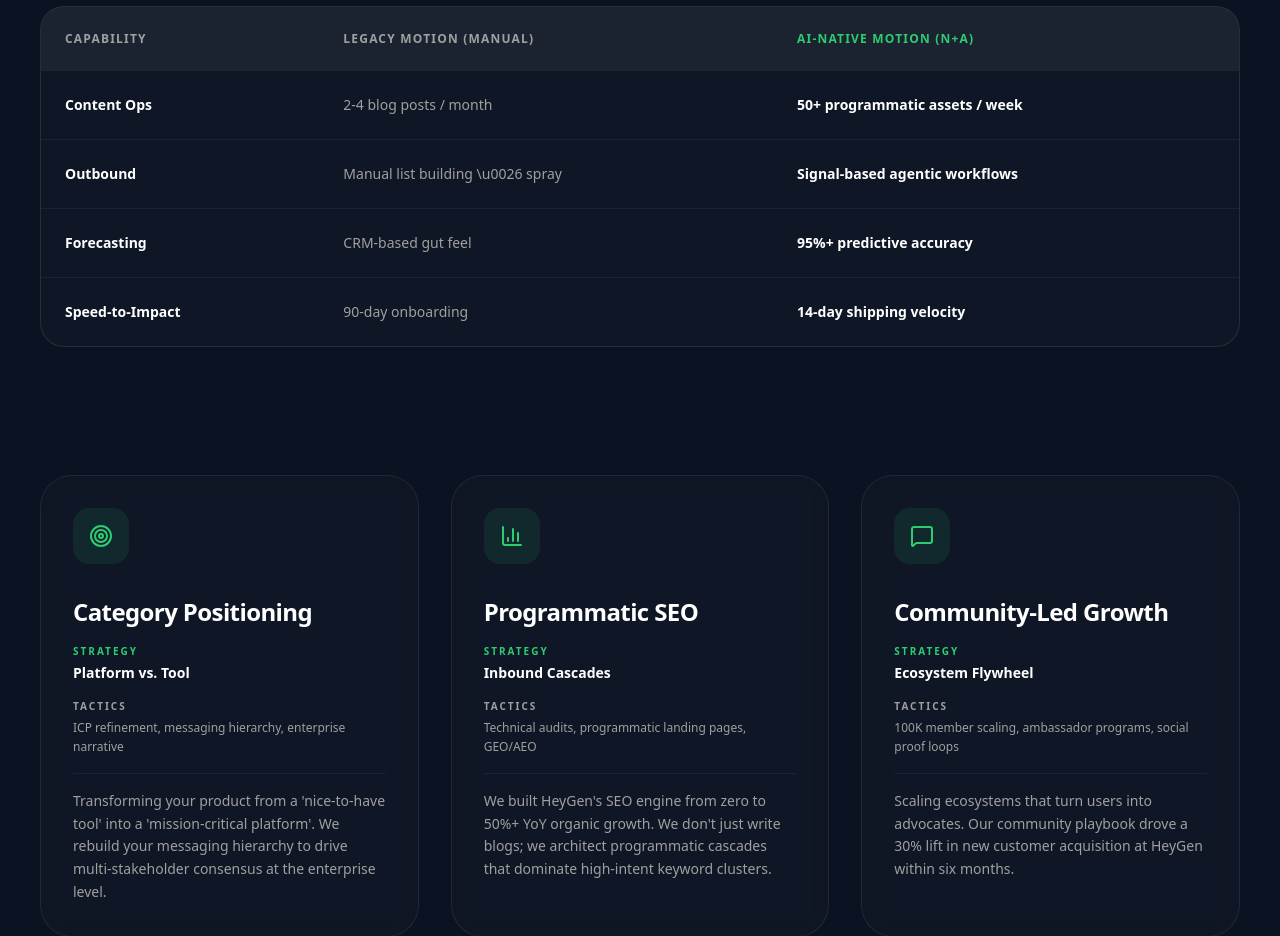
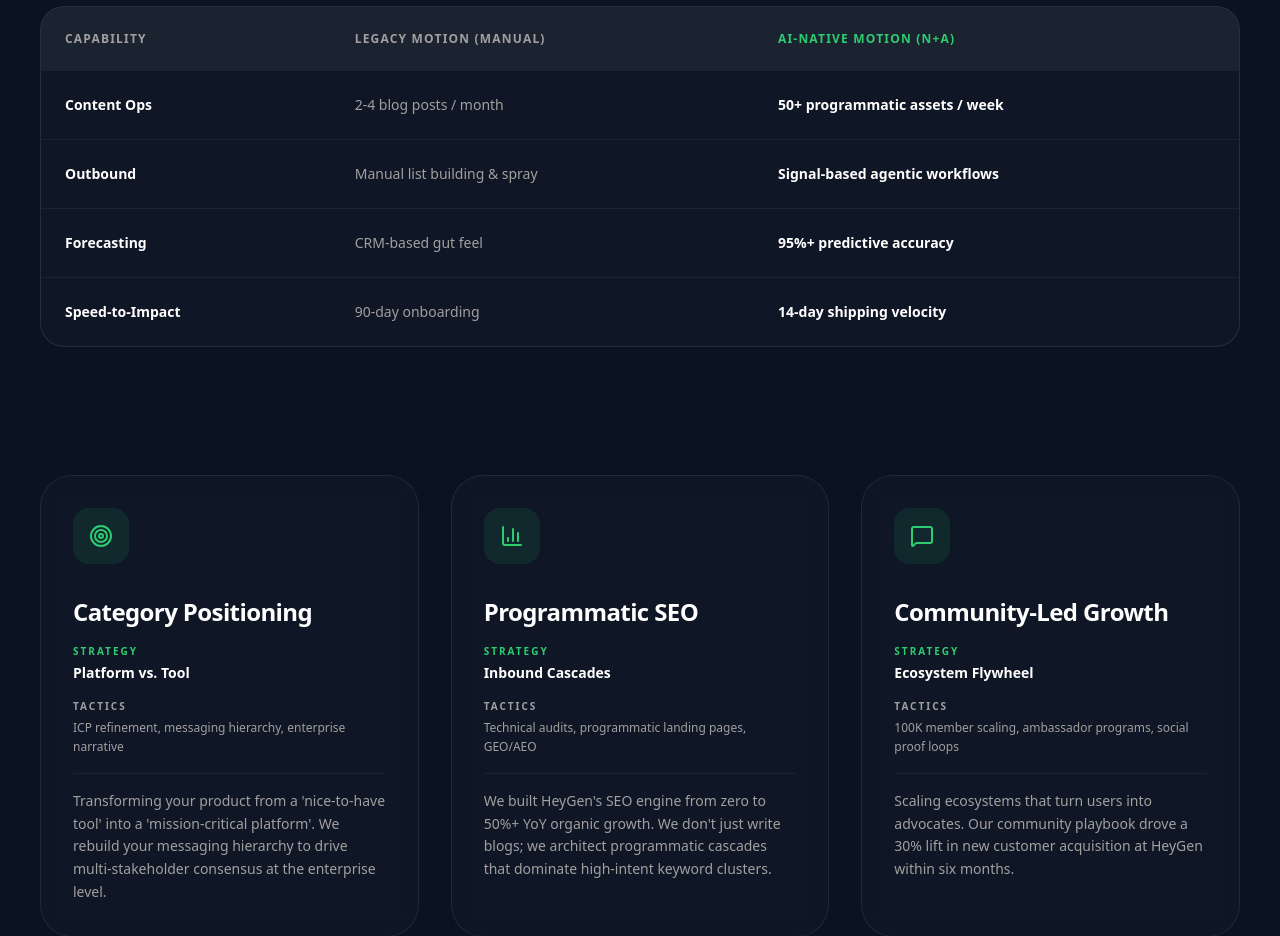
Before and after one commit to nav-tej/nplus1, a Next.js app: page /framework in a window 1280 px wide. Shown: the part 1300-2236 px from the top of the page. Built offline with nearby package versions, Linux system fonts and the light colour scheme; no server answers.

Commit message:
Fix: Corrected ampersand typo in the GTM capability matrix.

```diff
--- a/src/app/framework/page.tsx
+++ b/src/app/framework/page.tsx
@@ -182,7 +182,7 @@ export default function FrameworkPage() {
                   </tr>
                   <tr>
                     <td className="p-6 font-bold">Outbound</td>
-                    <td className="p-6 text-muted">Manual list building \u0026 spray</td>
+                    <td className="p-6 text-muted">Manual list building & spray</td>
                     <td className="p-6 text-foreground font-semibold">Signal-based agentic workflows</td>
                   </tr>
                   <tr>
```
